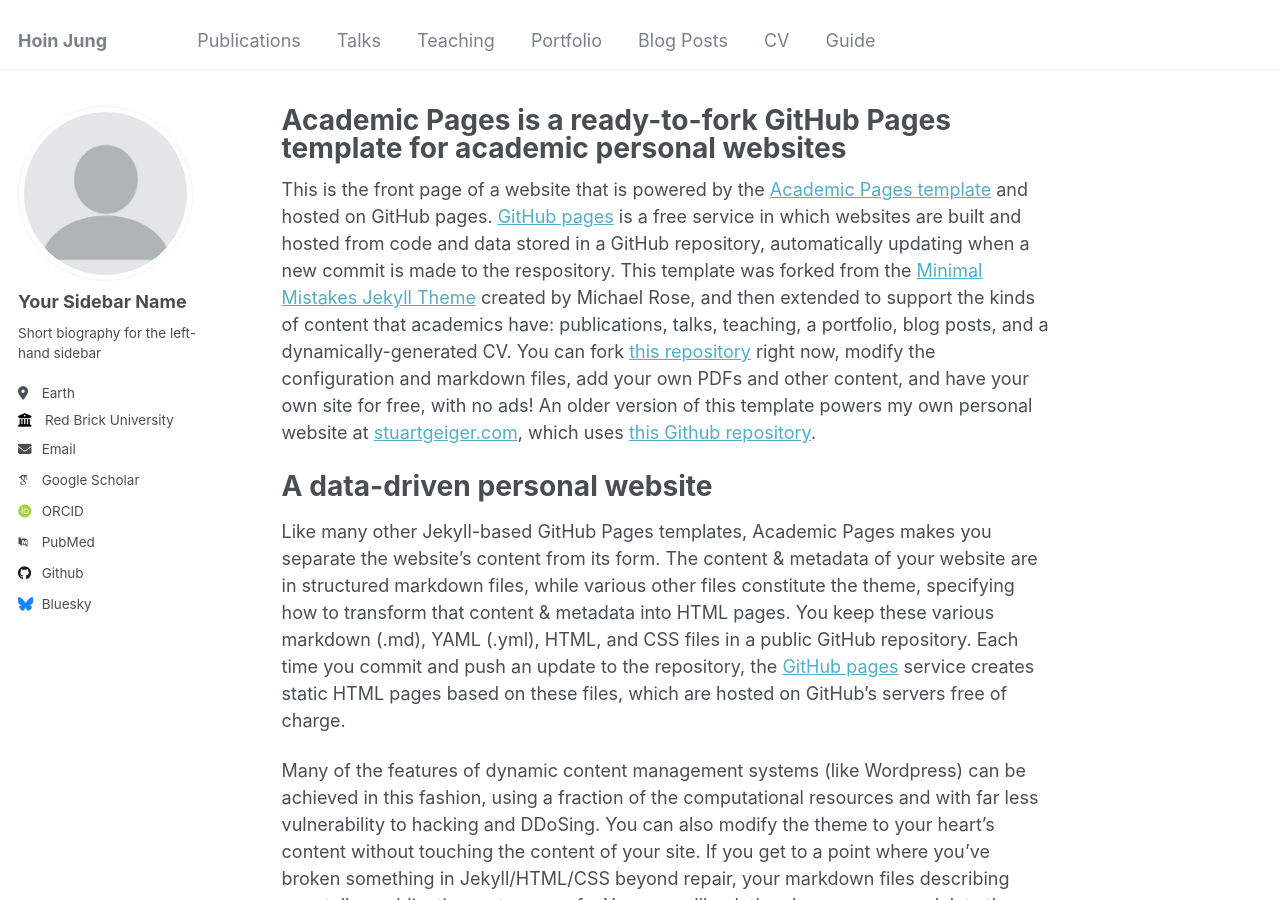
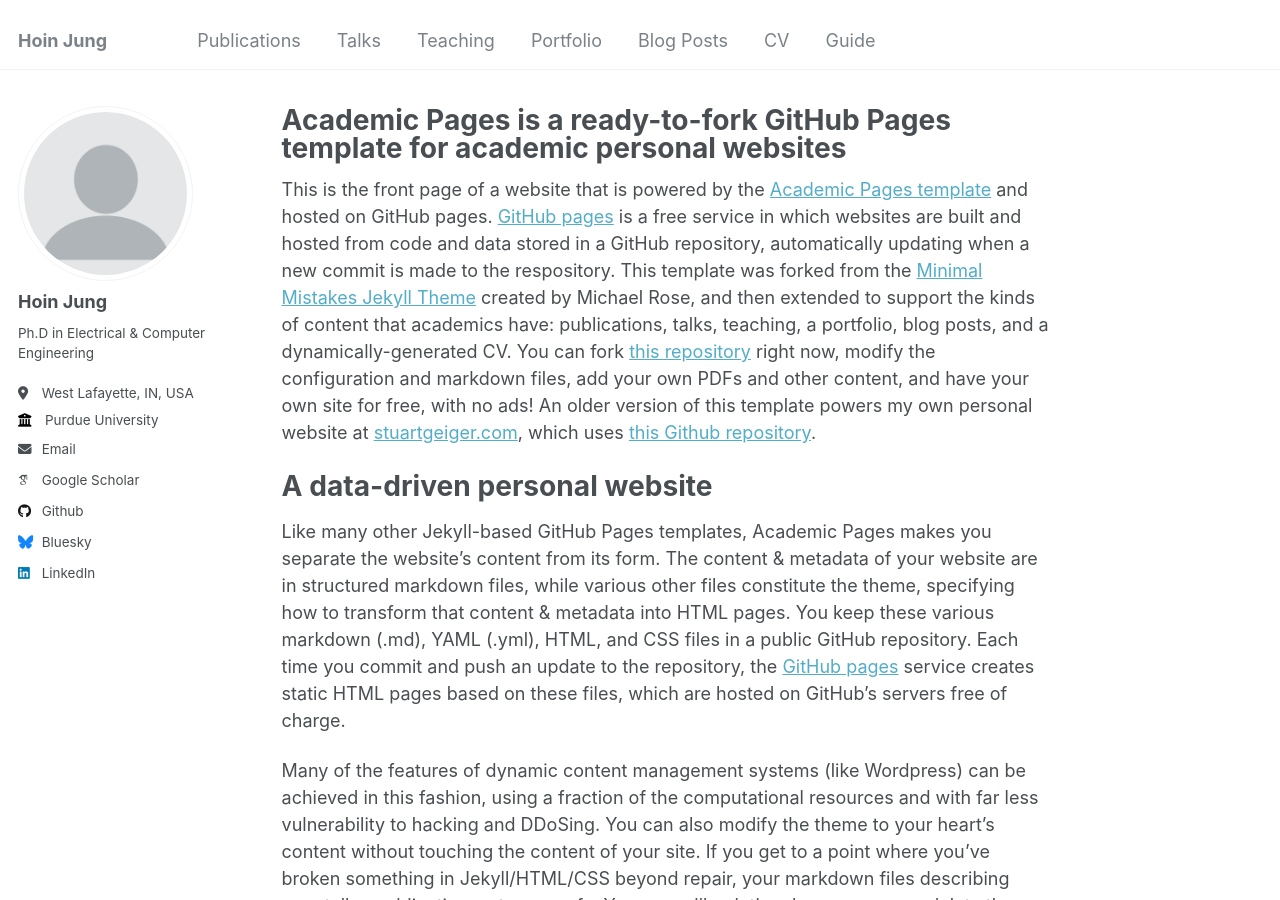
Before and after one commit to HoinJung/hoinjung.github.io, a Jekyll site: the page built from _pages/about.md, in a window 1280 px wide and 900 px high. Built offline with Jekyll 4.4.1, drawn with Linux system fonts in a browser that asks for light colours; some web fonts are replaced.

Commit message:
Update _config.yml

```diff
--- a/_config.yml
+++ b/_config.yml
@@ -11,7 +11,7 @@
 title                    : "Hoin Jung"
 title_separator          : "-"
 name                     : &name "Hoin Jung"
-description              : &description "personal description"
+description              : &description "Ph.D in Electrical & Computer Engineering @ Purdue University"
 url                      : https://hoinjung.github.io # the base hostname & protocol for your site e.g. "https://mmistakes.github.io"
 baseurl                  : "" # the subpath of your site, e.g. "/blog"
 repository               : "HoinJung/hoinjung.github.io"
@@ -22,28 +22,28 @@
 author:
   # Biographic information
   avatar           : "profile.png"
-  name             : "Your Sidebar Name"
+  name             : "Hoin Jung"
   pronouns         : # example: "she/her"
-  bio              : "Short biography for the left-hand sidebar"
-  location         : "Earth"
-  employer         : "Red Brick University"
+  bio              : "Ph.D in Electrical & Computer Engineering"
+  location         : "West Lafayette, IN, USA"
+  employer         : "Purdue University"
   uri              : # URL
-  email            : "none@example.org"
+  email            : "jung414@purdue.edu"
 
   # Academic websites
   arxiv            : # URL - Update with the correct link to your profile
-  googlescholar    : "https://scholar.google.com/citations?user=PS_CX0AAAAAJ"
+  googlescholar    : https://scholar.google.com/citations?user=6VasZjEAAAAJ&hl=en
   impactstory      : # URL
-  orcid            : "http://orcid.org/yourorcidurl"
+  orcid            :
   semantic         : # URL
-  pubmed           : "https://www.ncbi.nlm.nih.gov/pubmed/?term=john+snow"
+  pubmed           :
   researchgate     : # URL
 
   # Repositories and software development
   bitbucket        : # Username - Update with your username on the site
   codepen          : # Username
   dribbble         : # Username
-  github           : "academicpages"
+  github           : "HoinJung"
   kaggle           : # Username
   stackoverflow    : # User number or user number and name (i.e., use "1" or "1/jeff-atwood")
 
@@ -57,7 +57,7 @@
   keybase          : # Username
   instagram        : # Username
   lastfm           : # Username
-  linkedin         : # Username
+  linkedin         : "hoinjung"
   mastodon         : # URL
   medium           : # URL
   pinterest        : # Username
```
